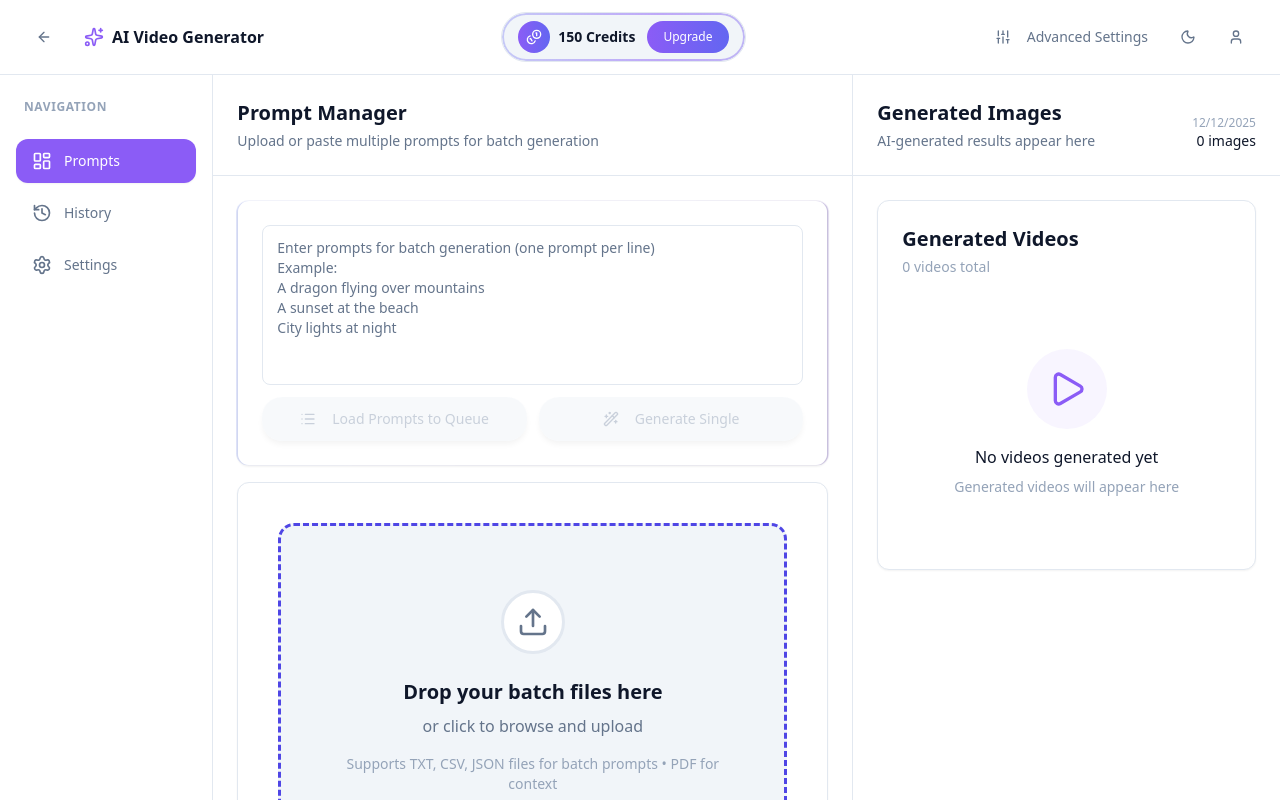
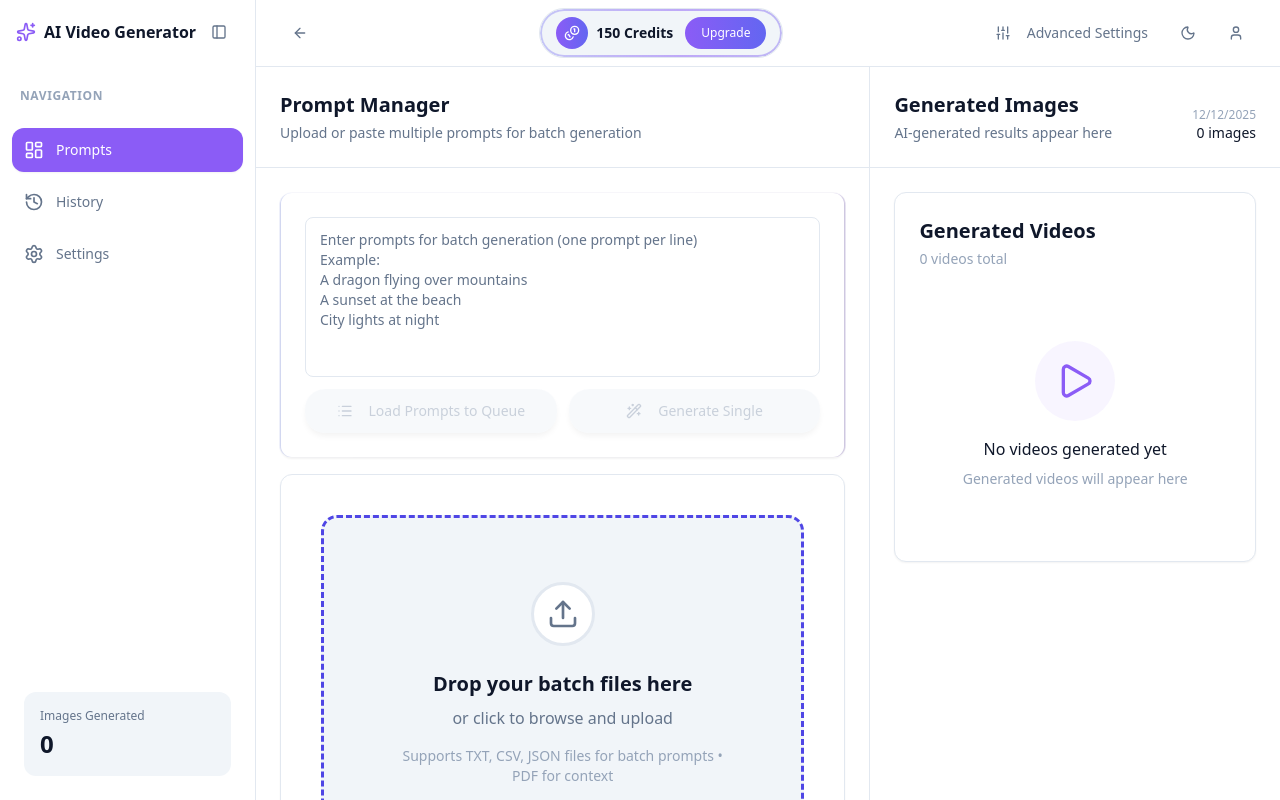
Before and after one commit to Nimesh-Kavinda/textToVideo, a React (Vite) app: page /converter in a window 1280 px wide. Shown: the top 800 px of the page. Built offline with nearby package versions, Linux system fonts and the light colour scheme.

Commit message:
feat: Refactor Header and Sidebar components; replace SettingsSidebar with Settings component for improved structure and navigation

```diff
--- a/src/components/converter/Header.jsx
+++ b/src/components/converter/Header.jsx
@@ -14,7 +14,13 @@ import {
 } from 'lucide-react';
 import { Button } from '../ui/button';
 
-export const Header = ({ theme, toggleTheme, colors, onOpenSettings }) => {
+export const Header = ({
+  theme,
+  toggleTheme,
+  colors,
+  onOpenSettings,
+  showLogo = false,
+}) => {
   const navigate = useNavigate();
   const [isUserMenuOpen, setIsUserMenuOpen] = useState(false);
   const userMenuRef = useRef(null);
@@ -33,13 +39,13 @@ export const Header = ({ theme, toggleTheme, colors, onOpenSettings }) => {
 
   return (
     <header
-      className="border-b"
+      className="border-b transition-all duration-300"
       style={{
         backgroundColor: colors.background.card,
         borderColor: colors.border.main,
       }}
     >
-      <div className="max-w-[1800px] mx-auto px-4 sm:px-6 py-3">
+      <div className="max-w-[1800px] mx-auto px-4 sm:px-6 py-2">
         <div className="flex items-center justify-between">
           {/* Left Section - Hidden on mobile */}
           <div className="hidden md:flex items-center gap-4">
@@ -56,13 +62,19 @@ export const Header = ({ theme, toggleTheme, colors, onOpenSettings }) => {
                 style={{ color: colors.icon.secondary }}
               />
             </Button>
-            <div className="flex items-center gap-2">
+            <div
+              className={`flex items-center gap-2 transition-all duration-500 ease-in-out overflow-hidden ${
+                showLogo
+                  ? 'w-48 opacity-100 translate-x-0'
+                  : 'w-0 opacity-0 -translate-x-4'
+              }`}
+            >
               <Sparkles
-                className="w-5 h-5"
+                className="w-5 h-5 flex-shrink-0"
                 style={{ color: colors.primary.main }}
               />
               <span
-                className="font-semibold"
+                className="font-semibold whitespace-nowrap"
                 style={{ color: colors.text.primary }}
               >
                 AI Video Generator
--- a/src/components/converter/SettingsSidebar.jsx
+++ b/src/components/converter/Settings.jsx
@@ -11,7 +11,7 @@ import {
   SelectValue,
 } from '../ui/select';
 
-export const SettingsSidebar = ({
+export const Settings = ({
   settings,
   onSettingChange,
   colors,
--- /dev/null
+++ b/src/components/converter/Sidebar.jsx
@@ -0,0 +1,125 @@
+import React from 'react';
+import {
+  LayoutDashboard,
+  History,
+  Settings as SettingsIcon,
+  Sparkles,
+  PanelLeft,
+} from 'lucide-react';
+import { Button } from '../ui/button';
+
+export const Sidebar = ({
+  colors,
+  isSidebarCollapsed,
+  setIsSidebarCollapsed,
+  sidebarTab,
+  setSidebarTab,
+  generationHistoryCount,
+}) => {
+  return (
+    <aside
+      className={`flex flex-col border-r transition-all duration-300 ease-in-out relative ${
+        isSidebarCollapsed ? 'w-20' : 'w-64'
+      }`}
+      style={{
+        borderColor: colors.border.main,
+        backgroundColor: colors.background.card,
+      }}
+    >
+      {/* Sidebar Header (Logo) */}
+      <div
+        className={`h-16 flex items-center transition-all duration-300 ${
+          isSidebarCollapsed ? 'justify-center' : 'justify-between px-4'
+        }`}
+      >
+        <div
+          className={`flex items-center gap-2 transition-all duration-300 overflow-hidden ${
+            isSidebarCollapsed ? 'w-0 opacity-0' : 'w-auto opacity-100'
+          }`}
+        >
+          <Sparkles
+            className="w-5 h-5 flex-shrink-0"
+            style={{ color: colors.primary.main }}
+          />
+          <span
+            className="font-semibold whitespace-nowrap"
+            style={{ color: colors.text.primary }}
+          >
+            AI Video Generator
+          </span>
+        </div>
+
+        <Button
+          variant="ghost"
+          size="icon"
+          onClick={() => setIsSidebarCollapsed(!isSidebarCollapsed)}
+          className="hover:bg-opacity-80"
+          style={{ color: colors.text.secondary }}
+        >
+          <PanelLeft className="w-5 h-5" />
+        </Button>
+      </div>
+
+      {/* Navigation Links */}
+      <div className="flex-1 py-6 px-3 space-y-2 overflow-y-auto">
+        <div
+          className={`mb-6 px-2 text-xs font-semibold uppercase tracking-wider transition-opacity duration-300 ${
+            isSidebarCollapsed ? 'opacity-0 hidden' : 'opacity-100'
+          }`}
+          style={{ color: colors.text.tertiary }}
+        >
+          Navigation
+        </div>
+
+        {[
+          { id: 'prompts', icon: LayoutDashboard, label: 'Prompts' },
+          { id: 'history', icon: History, label: 'History' },
+          { id: 'settings', icon: SettingsIcon, label: 'Settings' },
+        ].map((item) => (
+          <button
+            key={item.id}
+            onClick={() => setSidebarTab(item.id)}
+            className={`w-full flex items-center gap-3 px-3 py-3 rounded-xl text-sm font-medium transition-all ${
+              sidebarTab === item.id ? 'shadow-sm' : 'hover:bg-opacity-50'
+            } ${isSidebarCollapsed ? 'justify-center' : ''}`}
+            style={{
+              backgroundColor:
+                sidebarTab === item.id ? colors.primary.main : 'transparent',
+              color:
+                sidebarTab === item.id
+                  ? colors.text.white
+                  : colors.text.secondary,
+            }}
+            title={isSidebarCollapsed ? item.label : ''}
+          >
+            <item.icon className="w-5 h-5 flex-shrink-0" />
+            {!isSidebarCollapsed && <span>{item.label}</span>}
+          </button>
+        ))}
+      </div>
+
+      {/* Bottom Stats */}
+      {!isSidebarCollapsed && (
+        <div className="px-6 pb-6">
+          <div
+            className="p-4 rounded-xl"
+            style={{ backgroundColor: colors.background.hover }}
+          >
+            <p
+              className="text-xs font-medium mb-1"
+              style={{ color: colors.text.secondary }}
+            >
+              Images Generated
+            </p>
+            <p
+              className="text-2xl font-bold"
+              style={{ color: colors.text.primary }}
+            >
+              {generationHistoryCount}
+            </p>
+          </div>
+        </div>
+      )}
+    </aside>
+  );
+};
--- a/src/components/converter/index.js
+++ b/src/components/converter/index.js
@@ -1,5 +1,5 @@
 export { Header } from './Header';
-export { SettingsSidebar } from './SettingsSidebar';
+export { Settings } from './Settings';
 export { PromptSection } from './PromptSection';
 export { FileUploadSection } from './FileUploadSection';
 export { VideoPreview } from './VideoPreview';
@@ -9,3 +9,4 @@ export { PromptQueue } from './PromptQueue';
 export { BatchControls } from './BatchControls';
 export { HistoryPanel } from './HistoryPanel';
 export { GeneratedVideosGallery } from './GeneratedVideosGallery';
+export { Sidebar } from './Sidebar';
--- a/src/pages/TextToVideoConverter.jsx
+++ b/src/pages/TextToVideoConverter.jsx
@@ -1,11 +1,5 @@
 import React, { useState } from 'react';
-import {
-  Settings,
-  X,
-  LayoutDashboard,
-  History,
-  Settings as SettingsIcon,
-} from 'lucide-react';
+import { X } from 'lucide-react';
 import { useTheme } from '../context/ThemeContext';
 
 import { theme as appTheme } from '../theme/theme';
@@ -13,7 +7,8 @@ import { Button } from '../components/ui/button';
 
 import {
   Header,
-  SettingsSidebar,
+  Sidebar,
+  Settings,
   PromptSection,
   FileUploadSection,
   AdvancedSettingsModal,
@@ -39,6 +34,7 @@ export default function TextToVideoConverter() {
   const [activeTab, setActiveTab] = useState('motion');
   const [sidebarTab, setSidebarTab] = useState('prompts');
   const [selectedVideo, setSelectedVideo] = useState(null);
+  const [isSidebarCollapsed, setIsSidebarCollapsed] = useState(false);
 
   // Batch processing state
   const [promptQueue, setPromptQueue] = useState([]);
@@ -583,123 +579,33 @@ export default function TextToVideoConverter() {
 
   return (
     <div
-      className="min-h-screen flex flex-col"
+      className="h-screen flex overflow-hidden"
       style={{
         background: colors.background.page,
       }}
     >
-      {/* <AnnouncementBanner colors={colors} /> */}
+      {/* Left Sidebar - Fixed Height */}
+      <Sidebar
+        colors={colors}
+        isSidebarCollapsed={isSidebarCollapsed}
+        setIsSidebarCollapsed={setIsSidebarCollapsed}
+        sidebarTab={sidebarTab}
+        setSidebarTab={setSidebarTab}
+        generationHistoryCount={generationHistory.length}
+      />
+
+      {/* Main Content Area */}
+      <div className="flex-1 flex flex-col min-w-0">
         <Header
           theme={theme}
           toggleTheme={toggleTheme}
           colors={colors}
           onOpenSettings={() => setIsSettingsOpen(true)}
+          showLogo={isSidebarCollapsed}
         />
 
-      <div
-        className="flex-1 grid grid-cols-12 gap-0 overflow-hidden"
-        style={{ height: 'calc(100vh - 120px)' }}
-      >
-        {/* Left Sidebar - Navigation - 2 cols */}
-        <div
-          className="col-span-2 border-r flex flex-col justify-between py-6"
-          style={{
-            borderColor: colors.border.main,
-            backgroundColor: colors.background.card,
-          }}
-        >
-          {/* Navigation Links */}
-          <div className="space-y-2 px-4">
-            <div
-              className="mb-6 px-2 text-xs font-semibold uppercase tracking-wider"
-              style={{ color: colors.text.tertiary }}
-            >
-              Navigation
-            </div>
-            <button
-              onClick={() => setSidebarTab('prompts')}
-              className={`w-full flex items-center gap-3 px-4 py-3 rounded-xl text-sm font-medium transition-all ${
-                sidebarTab === 'prompts' ? 'shadow-sm' : 'hover:bg-opacity-50'
-              }`}
-              style={{
-                backgroundColor:
-                  sidebarTab === 'prompts'
-                    ? colors.primary.main
-                    : 'transparent',
-                color:
-                  sidebarTab === 'prompts'
-                    ? colors.text.white
-                    : colors.text.secondary,
-              }}
-            >
-              <LayoutDashboard className="w-5 h-5" />
-              Prompts
-            </button>
-
-            <button
-              onClick={() => setSidebarTab('history')}
-              className={`w-full flex items-center gap-3 px-4 py-3 rounded-xl text-sm font-medium transition-all ${
-                sidebarTab === 'history' ? 'shadow-sm' : 'hover:bg-opacity-50'
-              }`}
-              style={{
-                backgroundColor:
-                  sidebarTab === 'history'
-                    ? colors.primary.main
-                    : 'transparent',
-                color:
-                  sidebarTab === 'history'
-                    ? colors.text.white
-                    : colors.text.secondary,
-              }}
-            >
-              <History className="w-5 h-5" />
-              History
-            </button>
-
-            <button
-              onClick={() => setSidebarTab('settings')}
-              className={`w-full flex items-center gap-3 px-4 py-3 rounded-xl text-sm font-medium transition-all ${
-                sidebarTab === 'settings' ? 'shadow-sm' : 'hover:bg-opacity-50'
-              }`}
-              style={{
-                backgroundColor:
-                  sidebarTab === 'settings'
-                    ? colors.primary.main
-                    : 'transparent',
-                color:
-                  sidebarTab === 'settings'
-                    ? colors.text.white
-                    : colors.text.secondary,
-              }}
-            >
-              <SettingsIcon className="w-5 h-5" />
-              Settings
-            </button>
-          </div>
-
-          {/* Bottom Stats */}
-          <div className="px-6">
-            <div
-              className="p-4 rounded-xl"
-              style={{ backgroundColor: colors.background.hover }}
-            >
-              <p
-                className="text-xs font-medium mb-1"
-                style={{ color: colors.text.secondary }}
-              >
-                Images Generated
-              </p>
-              <p
-                className="text-2xl font-bold"
-                style={{ color: colors.text.primary }}
-              >
-                {generationHistory.length}
-              </p>
-            </div>
-          </div>
-        </div>
-
-        {/* Main Content Area - 6 cols */}
+        <div className="flex-1 grid grid-cols-10 gap-0 overflow-hidden">
+          {/* Middle Content - 6 cols */}
           <div
             className="col-span-6 overflow-hidden relative border-r"
             style={{
@@ -722,7 +628,10 @@ export default function TextToVideoConverter() {
                   >
                     Prompt Manager
                   </h2>
-                <p className="text-sm" style={{ color: colors.text.secondary }}>
+                  <p
+                    className="text-sm"
+                    style={{ color: colors.text.secondary }}
+                  >
                     Upload or paste multiple prompts for batch generation
                   </p>
                 </div>
@@ -861,6 +770,7 @@ export default function TextToVideoConverter() {
             </div>
           </div>
         </div>
+      </div>
 
       <AdvancedSettingsModal
         isOpen={isSettingsOpen}
```
Lines whose indentation alone changed are shown as unchanged.
